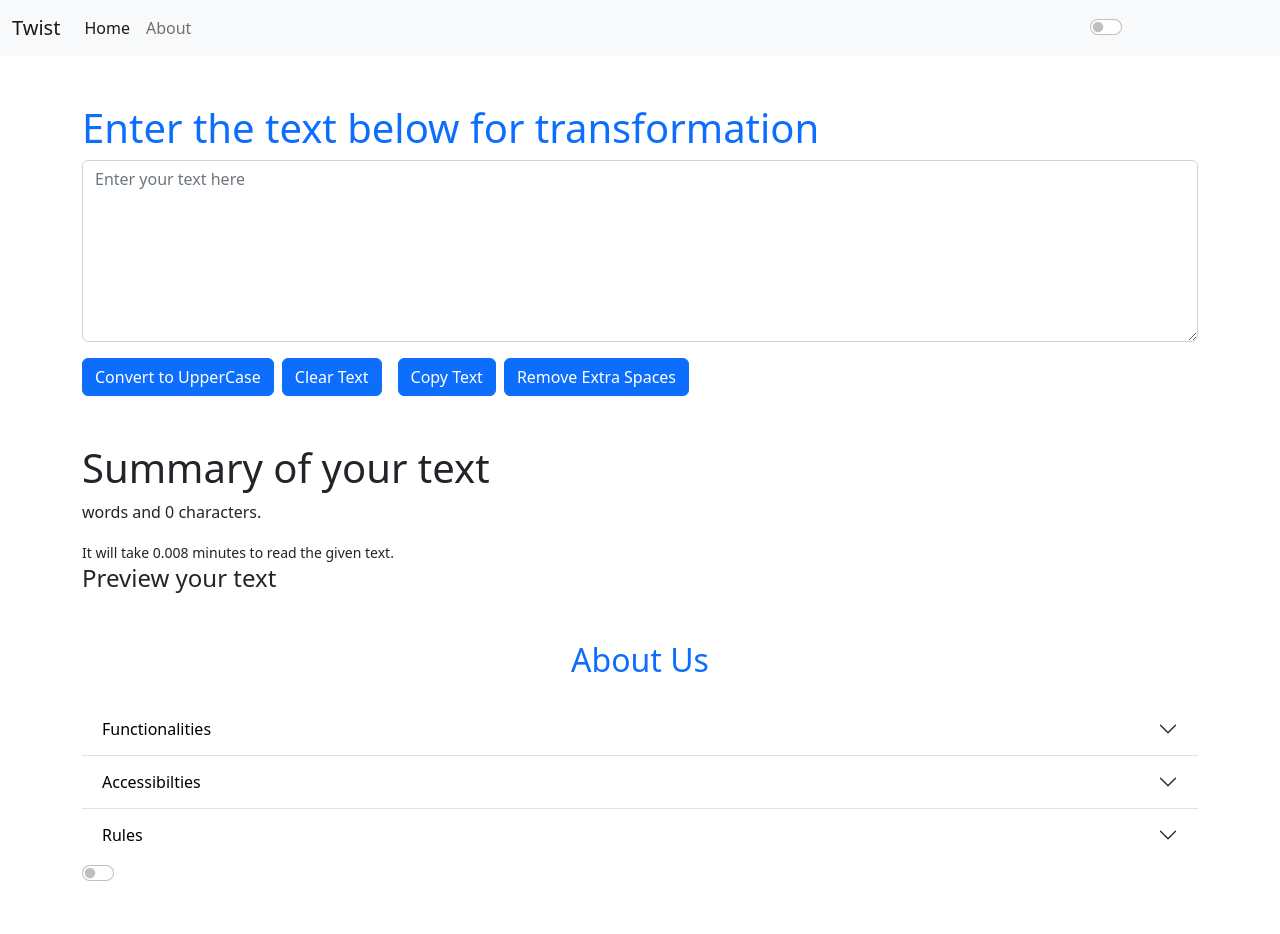
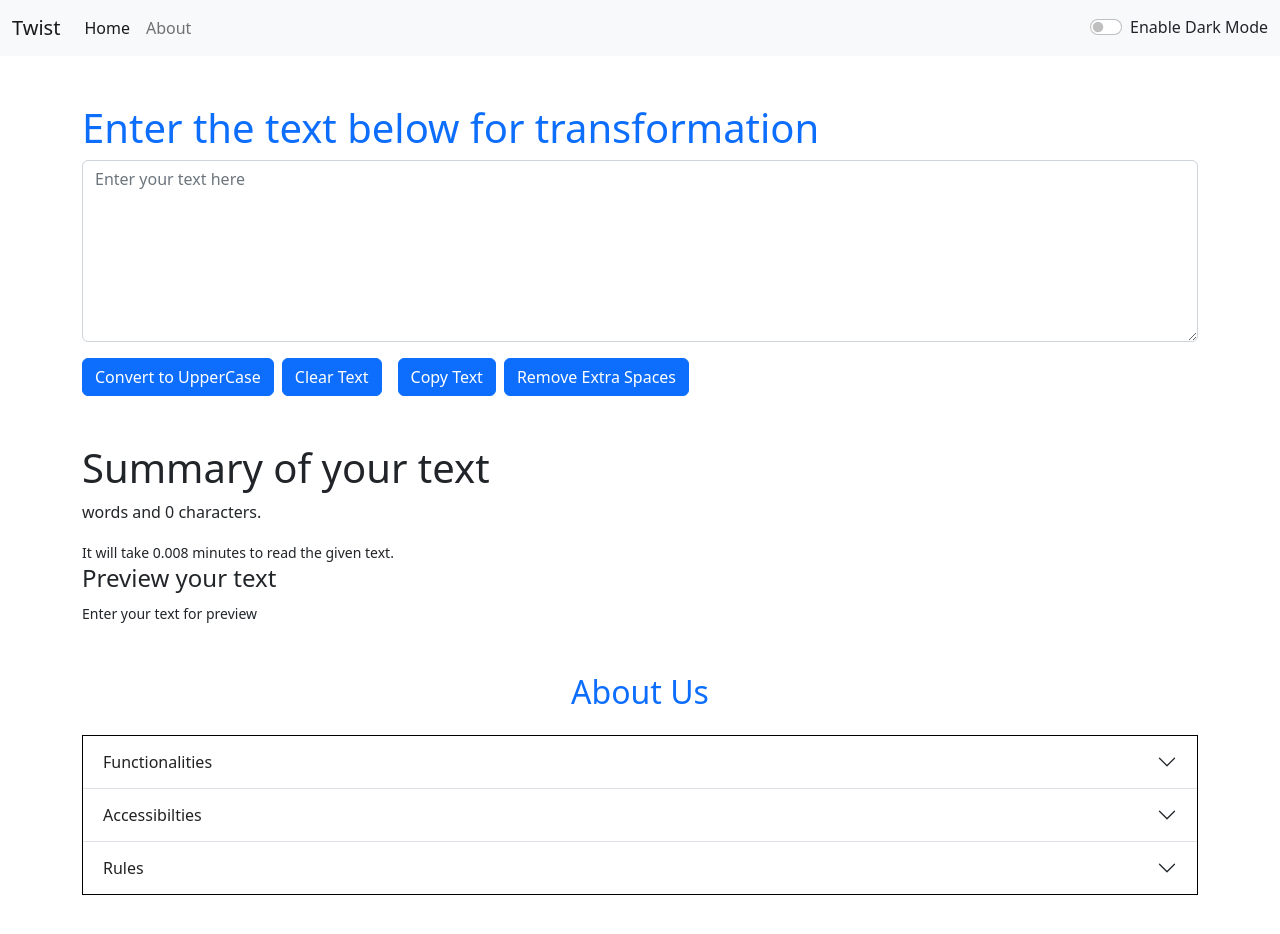
Before and after one commit to mtMirani25/React___Recalled, a React (Create React App) app: page / in a window 1280 px wide. Shown: the top 934 px of the page. Built offline with nearby package versions, Linux system fonts and the light colour scheme.

Commit message:
Add about + enable alerts

```diff
--- a/public/index.html
+++ b/public/index.html
@@ -7,7 +7,7 @@
     <meta name="theme-color" content="#000000" />
     <meta
       name="description"
-      content="Web site created using create-react-app"
+      content="Tracko is a text manipulated website for implement different functionalities using this site with your text."
     />
     <link rel="apple-touch-icon" href="%PUBLIC_URL%/logo192.png" />
 
@@ -21,7 +21,7 @@
       crossorigin="anonymous"
     />
 
-    <title>React App</title>
+    <title>Tracko - Text Transcription</title>
   </head>
   <body>
     <noscript>You need to enable JavaScript to run this app.</noscript>
--- a/src/App.jsx
+++ b/src/App.jsx
@@ -1,25 +1,48 @@
 import React, { useState } from "react";
 import About from "./components/About";
+import Alert from "./components/Alert";
 import Navbar from "./components/Navbar";
 import TextForm from "./components/TextForm";
 
 const App = () => {
   const [mode, setMode] = useState("light");
+  const [showAlert, setShowAlert] = useState(null);
+
+  // function for set an alert
+  const showAlertHandler = (message, type) => {
+    setShowAlert({
+      msg: message,
+      alertType: type,
+    });
+
+    setTimeout(() => {
+      setShowAlert(null);
+    }, 1000);
+  };
 
   const toggleModeHandler = () => {
     if (mode === "light") {
       setMode("dark");
+      document.body.style.backgroundColor = "#222222";
+      showAlertHandler("Dark Mode has been enabled", "success");
     } else {
       setMode("light");
+      document.body.style.backgroundColor = "#fff";
+      showAlertHandler("Light Mode has been enabled", "success");
     }
   };
 
   return (
     <>
       <Navbar title="Twist" mode={mode} toggleMode={toggleModeHandler} />
+      <Alert alert={showAlert} />
       <div className="my-5">
-        <TextForm heading="Enter the text below for transformation" />
-        <About />
+        <TextForm
+          heading="Enter the text below for transformation"
+          toggleMode={mode}
+          alertShow={showAlertHandler}
+        />
+        <About toggleMode={mode} />
       </div>
     </>
   );
--- a/src/components/About.jsx
+++ b/src/components/About.jsx
@@ -1,30 +1,23 @@
-import React, { useState } from "react";
+import React from "react";
 
-const About = () => {
-  const [bgStyle, setBgStyle] = useState({
-    backgroundColor: "#fff",
-    color: "#000",
-  });
-
-  const bgChangeHandler = () => {
-    if (bgStyle.color === "#fff") {
-      setBgStyle({
-        backgroundColor: "#fff",
-        color: "#000",
-      });
-    } else {
-      setBgStyle({
-        backgroundColor: "#fff",
-        color: "#000",
-      });
-    }
+const About = (props) => {
+  const changeStyle = {
+    backgroundColor: props.toggleMode === "dark" ? "#222222" : "#fff",
+    color: props.toggleMode === "dark" ? "#fff" : "#222222",
   };
   return (
     <>
-      <div className="container" style={bgStyle}>
+      <div className="container">
         <h2 className="text-center my-4 text-primary">About Us</h2>
-        <div className="accordion accordion-flush" id="accordionFlushExample">
-          <div className="accordion-item">
+        <div
+          className="accordion accordion-flush"
+          id="accordionFlushExample"
+          style={{
+            border:
+              props.toggleMode === "dark" ? "1px solid #fff" : "1px solid #000",
+          }}
+        >
+          <div className="accordion-item" style={changeStyle}>
             <h2 className="accordion-header" id="flush-headingOne">
               <button
                 className="accordion-button collapsed"
@@ -33,7 +26,7 @@ const About = () => {
                 data-bs-target="#flush-collapseOne"
                 aria-expanded="false"
                 aria-controls="flush-collapseOne"
-                style={bgStyle}
+                style={changeStyle}
               >
                 Functionalities
               </button>
@@ -44,7 +37,7 @@ const About = () => {
               aria-labelledby="flush-headingOne"
               data-bs-parent="#accordionFlushExample"
             >
-              <div className="accordion-body" style={bgStyle}>
+              <div className="accordion-body">
                 Lorem ipsum dolor sit amet consectetur adipisicing elit.
                 Voluptatum, ullam. Velit, harum. Deserunt id possimus, qui,
                 quaerat laudantium debitis nostrum, veritatis doloribus hic
@@ -52,7 +45,7 @@ const About = () => {
               </div>
             </div>
           </div>
-          <div className="accordion-item">
+          <div className="accordion-item" style={changeStyle}>
             <h2 className="accordion-header" id="flush-headingTwo">
               <button
                 className="accordion-button collapsed"
@@ -61,7 +54,7 @@ const About = () => {
                 data-bs-target="#flush-collapseTwo"
                 aria-expanded="false"
                 aria-controls="flush-collapseTwo"
-                style={bgStyle}
+                style={changeStyle}
               >
                 Accessibilties
               </button>
@@ -72,7 +65,7 @@ const About = () => {
               aria-labelledby="flush-headingTwo"
               data-bs-parent="#accordionFlushExample"
             >
-              <div className="accordion-body" style={bgStyle}>
+              <div className="accordion-body">
                 Lorem ipsum dolor sit amet consectetur adipisicing elit.
                 Voluptatum, ullam. Velit, harum. Deserunt id possimus, qui,
                 quaerat laudantium debitis nostrum, veritatis doloribus hic
@@ -80,7 +73,7 @@ const About = () => {
               </div>
             </div>
           </div>
-          <div className="accordion-item">
+          <div className="accordion-item" style={changeStyle}>
             <h2 className="accordion-header" id="flush-headingThree">
               <button
                 className="accordion-button collapsed"
@@ -89,7 +82,7 @@ const About = () => {
                 data-bs-target="#flush-collapseThree"
                 aria-expanded="false"
                 aria-controls="flush-collapseThree"
-                style={bgStyle}
+                style={changeStyle}
               >
                 Rules
               </button>
@@ -100,7 +93,7 @@ const About = () => {
               aria-labelledby="flush-headingThree"
               data-bs-parent="#accordionFlushExample"
             >
-              <div className="accordion-body" style={bgStyle}>
+              <div className="accordion-body">
                 Lorem ipsum dolor sit amet consectetur adipisicing elit.
                 Voluptatum, ullam. Velit, harum. Deserunt id possimus, qui,
                 quaerat laudantium debitis nostrum, veritatis doloribus hic
@@ -112,17 +105,6 @@ const About = () => {
             </div>
           </div>
         </div>
-
-        <div className="form-check form-switch">
-          <input
-            className="form-check-input"
-            type="checkbox"
-            role="switch"
-            id="toggle__btn"
-            style={{ cursor: "pointer" }}
-            onClick={bgChangeHandler}
-          />
-        </div>
       </div>
     </>
   );
--- /dev/null
+++ b/src/components/Alert.jsx
@@ -0,0 +1,18 @@
+import React from "react";
+
+const Alert = (props) => {
+  return (
+    <>
+      {props.alert && (
+        <div
+          className={`alert alert-${props.alert.alertType} alert-dismissible fade show`}
+          role="alert"
+        >
+          <strong>{props.alert.msg}</strong>
+        </div>
+      )}
+    </>
+  );
+};
+
+export default Alert;
--- a/src/components/Navbar.jsx
+++ b/src/components/Navbar.jsx
@@ -36,9 +36,9 @@ const Navbar = (props) => {
               </li>
             </ul>
             <form className="d-flex" role="search">
-              <div class="form-check form-switch">
+              <div className="form-check form-switch">
                 <input
-                  class="form-check-input"
+                  className="form-check-input"
                   style={{ cursor: "pointer" }}
                   type="checkbox"
                   role="switch"
@@ -46,8 +46,12 @@ const Navbar = (props) => {
                   onClick={props.toggleMode}
                 />
                 <label
-                  class="form-check-label text-light"
-                  for="flexSwitchCheckDefault"
+                  className={`${
+                    props.mode === "light"
+                      ? "form-check-label text-dark"
+                      : "form-check-label text-light"
+                  }`}
+                  htmlFor="flexSwitchCheckDefault"
                 >
                   Enable Dark Mode
                 </label>
--- a/src/components/TextForm.jsx
+++ b/src/components/TextForm.jsx
@@ -6,6 +6,7 @@ const TextForm = (props) => {
   // this function used for change the entered value to upperCase
   const upperCaseHandler = () => {
     setEnteredText(enteredText.toUpperCase());
+    props.alertShow("Text Converted to uppercase!", "success");
   };
 
   // this function used for getting the entered value
@@ -16,12 +17,14 @@ const TextForm = (props) => {
   // function for clear the entered text
   const clrTextHandler = () => {
     setEnteredText("");
+    props.alertShow("All text clear!", "danger");
   };
 
   // function for remove the extra spaces
   const removeSpaceHandler = () => {
     const newText = enteredText.split(/[ ]+/);
     setEnteredText(newText.join(" "));
+    props.alertShow("Remove all extra spaces successfully!", "primary");
   };
 
   // Function for coping the entire text
@@ -29,6 +32,7 @@ const TextForm = (props) => {
     const inpText = document.getElementById("enteredText");
     inpText.select();
     navigator.clipboard.writeText(inpText.value);
+    props.alertShow("Text is copied successfully!", "success");
   };
 
   return (
@@ -43,6 +47,10 @@ const TextForm = (props) => {
             value={enteredText}
             onChange={onChangeHandler}
             placeholder="Enter your text here"
+            style={{
+              backgroundColor: props.toggleMode === "dark" ? "#222222" : "#fff",
+              color: props.toggleMode === "dark" ? "#fff" : "#222222",
+            }}
           ></textarea>
         </div>
         <button className="btn btn-primary " onClick={upperCaseHandler}>
@@ -59,7 +67,11 @@ const TextForm = (props) => {
         </button>
       </div>
 
-      <div className="container my-5">
+      <div
+        className={`container my-5 ${`text-${
+          props.toggleMode === "dark" ? "light" : "dark"
+        }`}`}
+      >
         <h1>Summary of your text</h1>
         <p>
           {enteredText.length > 0 ? enteredText.split(" ").length : ""} words
@@ -71,7 +83,11 @@ const TextForm = (props) => {
         </small>
 
         <h4>Preview your text</h4>
-        <small>{enteredText}</small>
+        <small>
+          {enteredText.length <= 0
+            ? "Enter your text for preview"
+            : enteredText}
+        </small>
       </div>
     </>
   );
--- a/src/index.css
+++ b/src/index.css
@@ -2,5 +2,8 @@
   padding: 0;
   margin: 0;
   box-sizing: border-box;
-  /* overflow: hidden; */
 }
+
+/* .accordion-button::after {
+  filter: invert(1);
+} */
```
Also changed, not shown: 1 other file (tests, documents, lock files or other folders).
